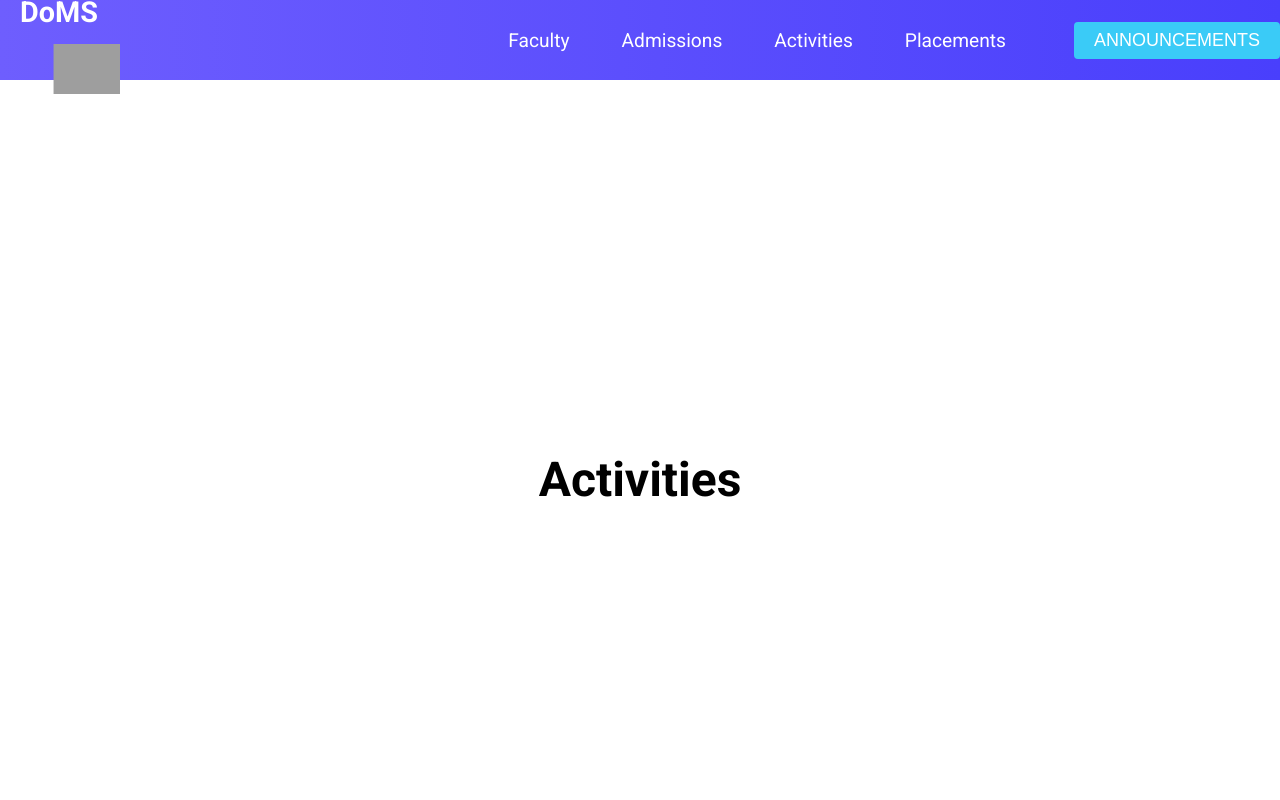
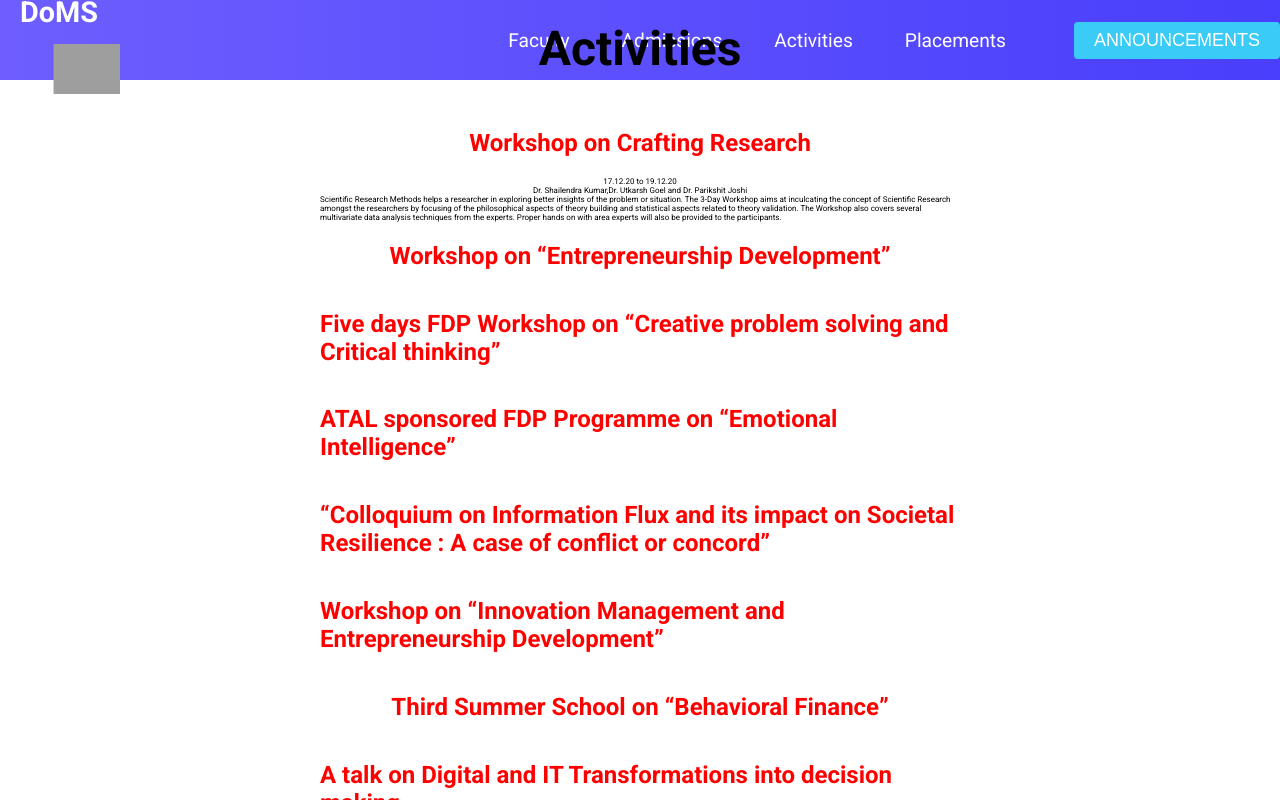
Before and after one commit to shlesh/DOMS, a React (Create React App) app: page /activities in a window 1280 px wide. Built offline with nearby package versions, Linux system fonts and the light colour scheme; grey boxes are pictures that could not be loaded.

Commit message:
Added Activites and Placement

```diff
--- a/src/components/Activities.js
+++ b/src/components/Activities.js
@@ -7,6 +7,7 @@ const ActivitiesContainer = styled.div`
   align-items: center;
   justify-content: center;
   height: 100vh;
+  width: 50%;
 `;
 
 const ActivitiesText = styled.h1`
@@ -16,11 +17,38 @@ const ActivitiesText = styled.h1`
   margin-top: 2rem;
 `;
 
+const Headline = styled.h2`
+  font-size: 1.5rem;
+  color: #FF0000;
+`;
+const SimpleText = styled.div`
+  font-size: 0.5rem;
+  color: #000000;
+`;
+
+
 const Activities = () => {
   return (
+    <div style={{display: "flex", justifyContent:"center"}}>
     <ActivitiesContainer>
       <ActivitiesText>Activities</ActivitiesText>
+
+      <Headline>Workshop on Crafting Research</Headline>
+      <SimpleText>17.12.20 to 19.12.20</SimpleText>
+      <SimpleText>Dr. Shailendra Kumar,Dr. Utkarsh Goel and Dr. Parikshit Joshi</SimpleText>
+      <SimpleText>Scientific Research Methods helps a researcher in exploring better insights of the problem or situation. The 3-Day Workshop aims at inculcating the concept of Scientific Research amongst the researchers by focusing of the philosophical aspects of theory building and statistical aspects related to theory validation. The Workshop also covers several multivariate data analysis techniques from the experts. Proper hands on with area experts will also be provided to the participants.</SimpleText>
+
+      <Headline>Workshop on “Entrepreneurship Development”</Headline>
+      <Headline>Five days FDP Workshop on “Creative problem solving and Critical thinking”</Headline>
+      <Headline>ATAL sponsored FDP Programme on “Emotional Intelligence”</Headline>
+      <Headline>“Colloquium on Information Flux and its impact on Societal Resilience : A case of conflict or concord”</Headline>
+      <Headline>Workshop on “Innovation Management and Entrepreneurship Development”</Headline>
+      <Headline>Third Summer School on “Behavioral Finance”</Headline>
+      <Headline>A talk on Digital and IT Transformations into decision making.</Headline>
+      <Headline>Guest Lecture by Prof. D.K. Pandiya</Headline>
+      <Headline>Workshop on Leadership by Mrs. Yashodhara Raj</Headline>
     </ActivitiesContainer>
+    </div>
   );
 };
 
--- a/src/components/Placements.js
+++ b/src/components/Placements.js
@@ -19,7 +19,11 @@ const PlacementsText = styled.h1`
 const Placements = () => {
   return (
     <PlacementsContainer>
-      <PlacementsText>Placements</PlacementsText>
+      <PlacementsText>
+        <h2>Training & Placements Officer's Message</h2>
+        <p>The business environment today requires efficient handling of complex, highly unpredictable situations. By providing an excellent mix of highly qualified faculty and unmatched course content, IIIT-Allahabad ensure that our students are well prepared to step into this volatile corporate world and occupy positions of stature. We not only work for placing students to various companies but we also ensure their overall growth. I wish a very successful career ahead to all the students of IIIT-A and feel confident that they will make significant contributions to the organizations they join. It is a matter of privilege to us that you have shown considerable interest in the MBA program of the institute. We here in IIIT-A take it as a matter of pride and great responsibility to be an institute of national importance.
+</p>
+      </PlacementsText>
     </PlacementsContainer>
   );
 };
```
